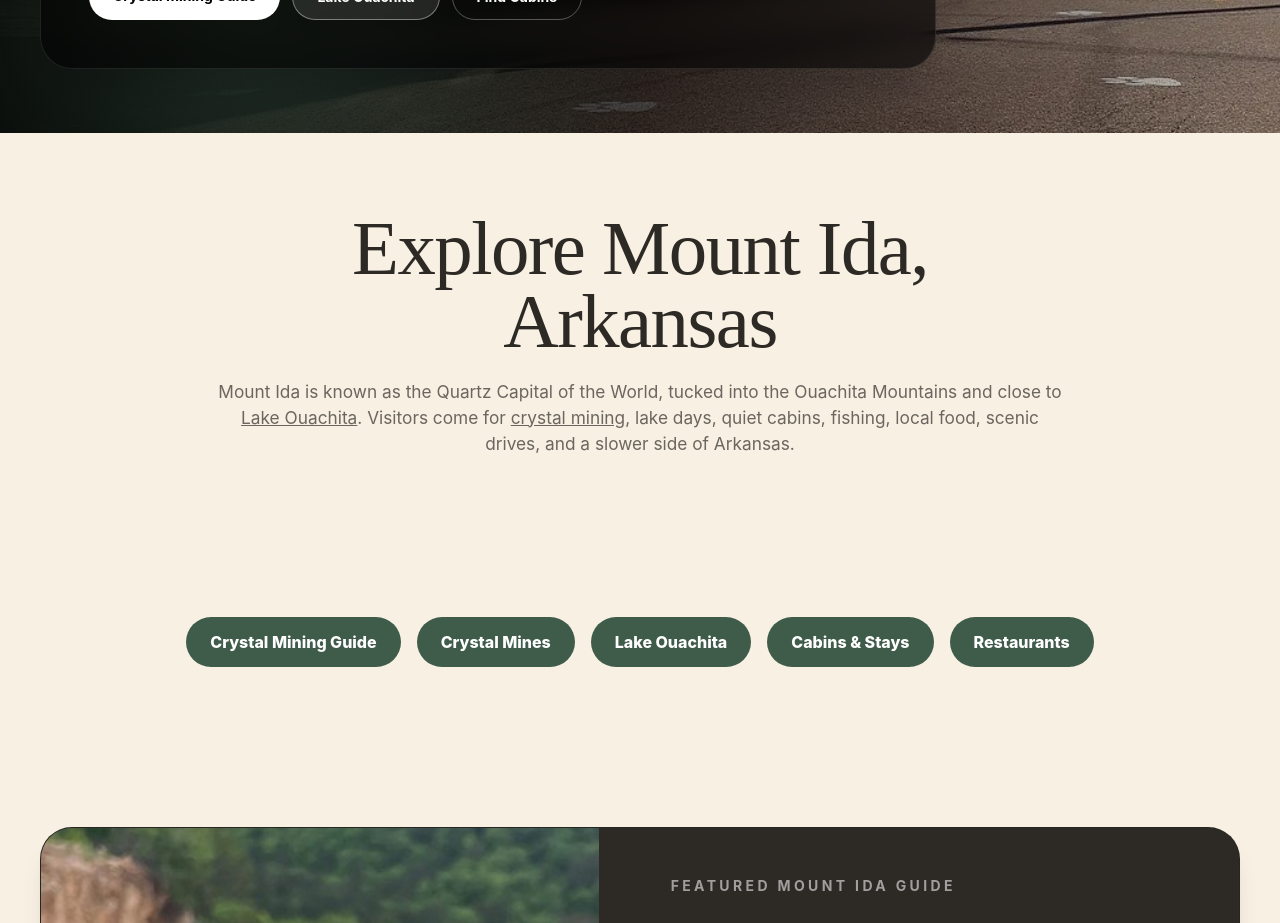
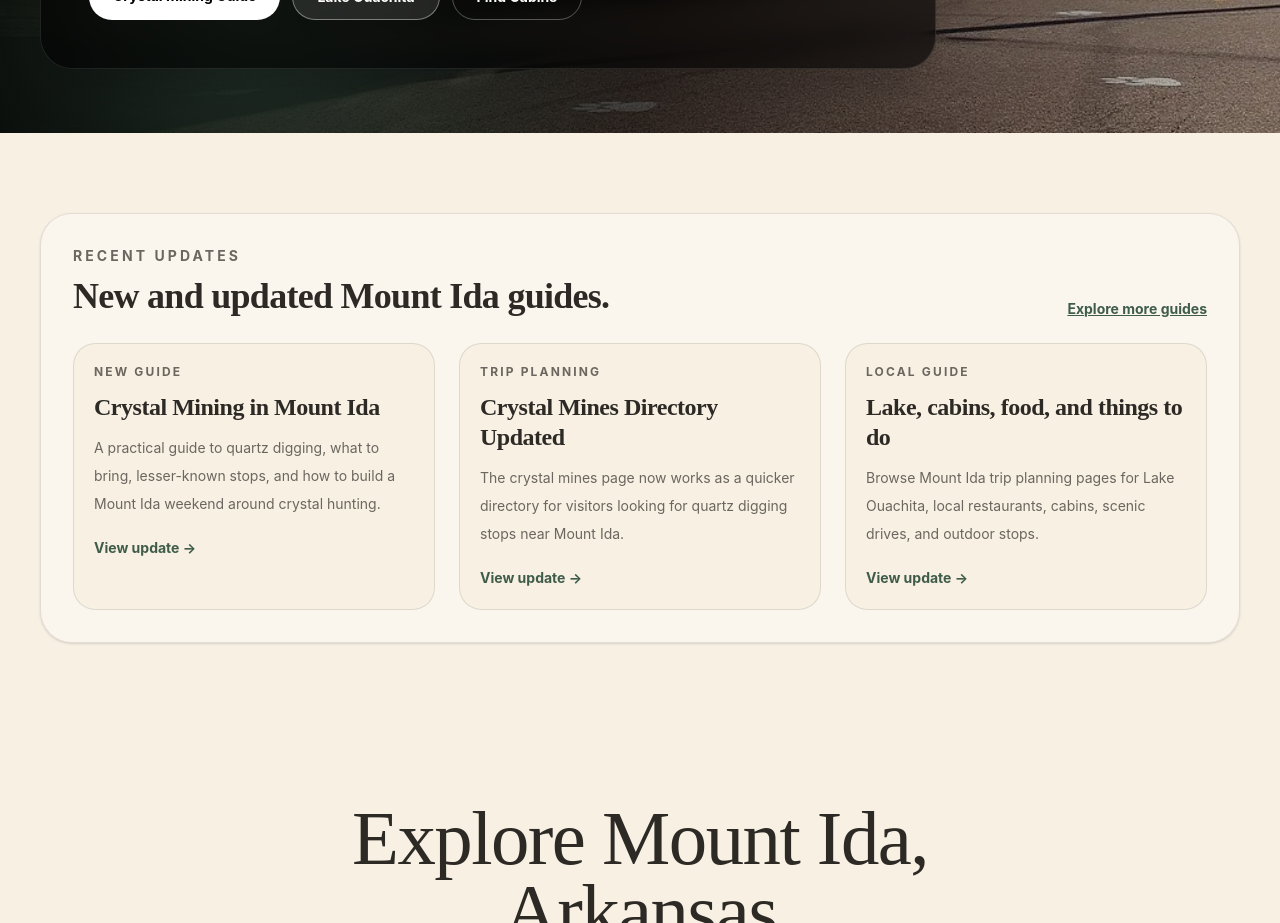
Before and after one commit to altifygenerator-ai/mt-ida-tourism, a Next.js app: page / in a window 1280 px wide. Shown: the part 560-1483 px from the top of the page. Built offline with nearby package versions, Linux system fonts and the light colour scheme.

Commit message:
added recent updates

```diff
--- a/app/page.tsx
+++ b/app/page.tsx
@@ -4,12 +4,12 @@ import CTASection from "@/components/CTASection";
 import HomeCrystalGuideFeature from "@/components/HomeCrystalGuideFeature";
 import { homeCategories } from "@/data/categories";
 import Link from "next/link";
-
+import RecentUpdates from "@/components/RecentUpdates";
 export default function HomePage() {
   return (
     <main>
       <Hero />
-
+<RecentUpdates/>
       <section className="section">
         <div className="container intro">
           <h2>Explore Mount Ida, Arkansas</h2>
--- /dev/null
+++ b/components/RecentUpdates.tsx
@@ -0,0 +1,77 @@
+import Link from "next/link";
+
+const updates = [
+  {
+    label: "New guide",
+    title: "Crystal Mining in Mount Ida",
+    text: "A practical guide to quartz digging, what to bring, lesser-known stops, and how to build a Mount Ida weekend around crystal hunting.",
+    href: "/crystal-mining",
+  },
+  {
+    label: "Trip planning",
+    title: "Crystal Mines Directory Updated",
+    text: "The crystal mines page now works as a quicker directory for visitors looking for quartz digging stops near Mount Ida.",
+    href: "/crystal-mines",
+  },
+  {
+    label: "Local guide",
+    title: "Lake, cabins, food, and things to do",
+    text: "Browse Mount Ida trip planning pages for Lake Ouachita, local restaurants, cabins, scenic drives, and outdoor stops.",
+    href: "/things-to-do",
+  },
+];
+
+export default function RecentUpdates() {
+  return (
+    <section className="section py-12">
+      <div className="container">
+        <div className="rounded-[2rem] border border-black/10 bg-white/40 p-6 shadow-sm md:p-8">
+          <div className="mb-6 flex flex-col gap-3 md:flex-row md:items-end md:justify-between">
+            <div>
+              <p className="mb-2 text-sm font-bold uppercase tracking-[0.22em] text-[color:var(--color-accent)]">
+                Recent updates
+              </p>
+
+              <h2 className="text-3xl font-semibold leading-tight md:text-4xl">
+                New and updated Mount Ida guides.
+              </h2>
+            </div>
+
+            <Link
+              href="/things-to-do"
+              className="text-sm font-bold text-[color:var(--color-accent)] underline"
+            >
+              Explore more guides
+            </Link>
+          </div>
+
+          <div className="grid gap-4 lg:grid-cols-3">
+            {updates.map((update) => (
+              <Link
+                key={update.title}
+                href={update.href}
+                className="group rounded-[1.4rem] border border-black/10 bg-[color:var(--color-bg)] p-5 transition hover:-translate-y-1 hover:shadow-md"
+              >
+                <p className="mb-3 text-xs font-bold uppercase tracking-[0.18em] text-[color:var(--color-accent)]">
+                  {update.label}
+                </p>
+
+                <h3 className="mb-3 text-2xl font-semibold leading-tight">
+                  {update.title}
+                </h3>
+
+                <p className="text-sm leading-7 text-[color:var(--color-muted)]">
+                  {update.text}
+                </p>
+
+                <span className="mt-5 inline-block text-sm font-bold text-[color:var(--color-accent)]">
+                  View update →
+                </span>
+              </Link>
+            ))}
+          </div>
+        </div>
+      </div>
+    </section>
+  );
+}
```
